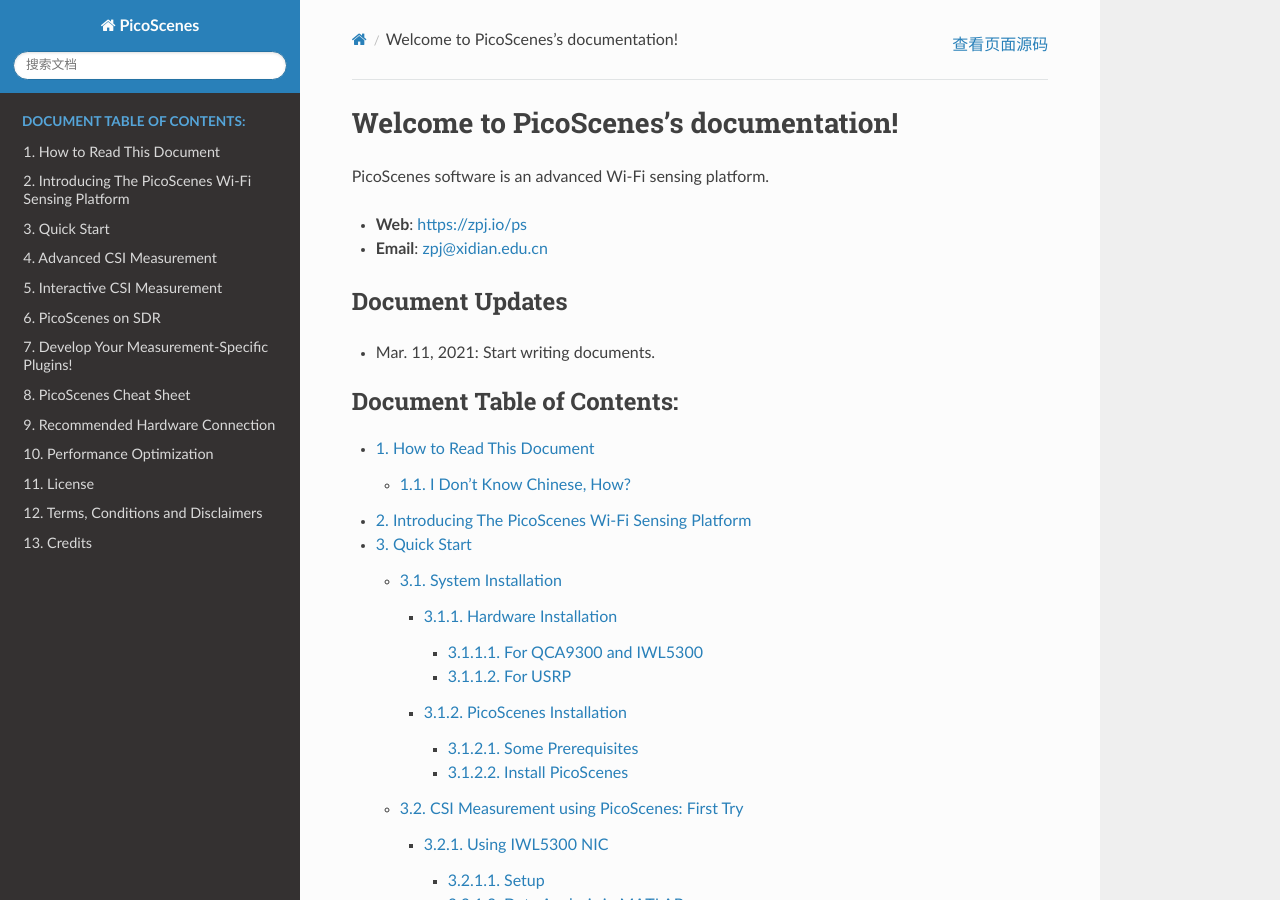
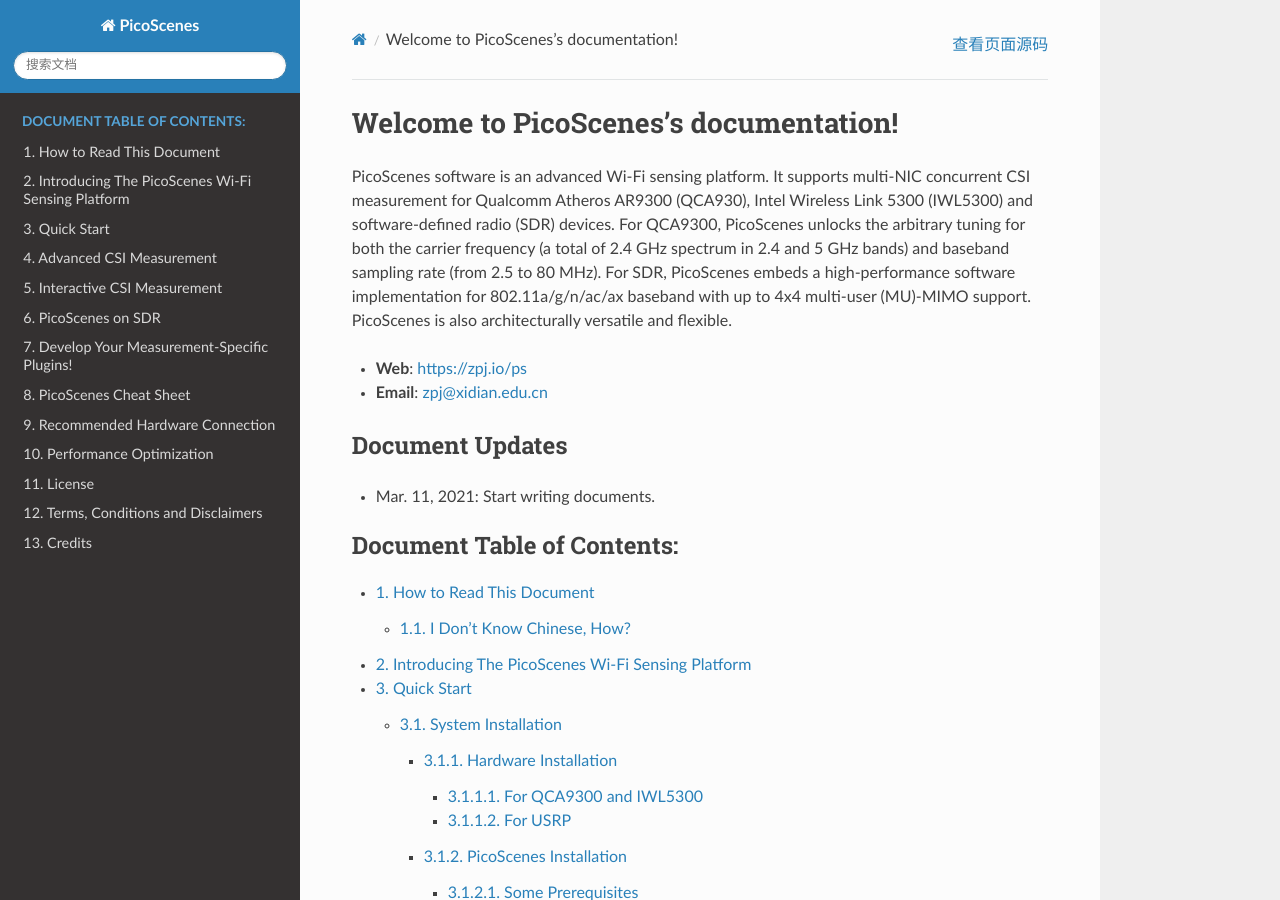
Before and after one commit to wifisensing/PicoScenes-Manual, a Sphinx documentation site: the page built from source/index.rst, in a window 1280 px wide and 900 px high. Built offline with Sphinx 7.4.7 and the Read the Docs theme 2.0.0, drawn with Linux system fonts in a browser that asks for light colours.

Commit message:
update index

```diff
--- a/source/index.rst
+++ b/source/index.rst
@@ -3,8 +3,7 @@
 Welcome to PicoScenes's documentation!
 ========================================
 
-PicoScenes software is an advanced Wi-Fi sensing platform.
-
+PicoScenes software is an advanced Wi-Fi sensing platform. It supports multi-NIC concurrent CSI measurement for Qualcomm Atheros AR9300 (QCA930), Intel Wireless Link 5300 (IWL5300) and software-defined radio (SDR) devices. For QCA9300, PicoScenes unlocks the arbitrary tuning for both the carrier frequency (a total of 2.4 GHz spectrum in 2.4 and 5 GHz bands) and baseband sampling rate (from 2.5 to 80 MHz). For SDR, PicoScenes embeds a high-performance software implementation for 802.11a/g/n/ac/ax baseband with up to 4x4 multi-user (MU)-MIMO support. PicoScenes is also architecturally versatile and flexible.
 
 - **Web**: https://zpj.io/ps
 - **Email**: zpj@xidian.edu.cn
```
